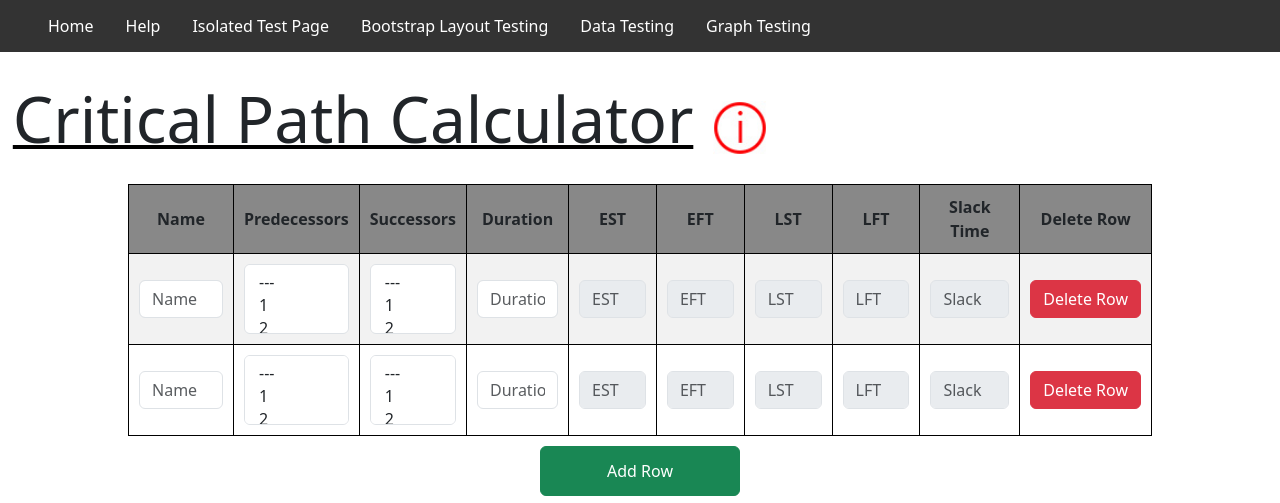
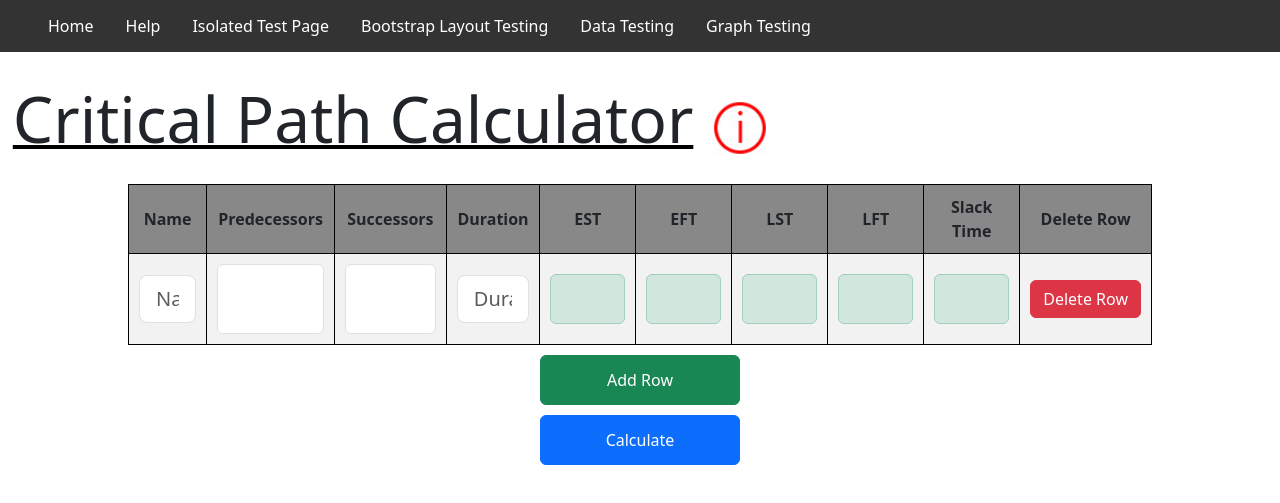
Before and after one commit to tomrosemm/Critical-Path-Calculator, a plain HTML site: page index.html in a window 1280 px wide. Shown: the top 503 px of the page. Drawn offline with nearby package versions, Linux system fonts and the light colour scheme.

Commit message:
table finishing up some nudging, making global

```diff
--- a/index.html
+++ b/index.html
@@ -47,73 +47,40 @@
         <div class="scrollATable">
             <table class="possibleInputTable" id="myTable">
                 <tr>
-                    <th>Name</th>
-                    <th>Predecessors</th>
-                    <th>Successors</th>
-                    <th>Duration</th>
-                    <th>EST</th>
-                    <th>EFT</th>
-                    <th>LST</th>
-                    <th>LFT</th>
-                    <th>Slack Time</th>
-                    <th>Delete Row</th>
+                    <th style="width: 14%;">Name</th>
+                    <th style="width: 14%;">Predecessors</th>
+                    <th style="width: 14%;">Successors</th>
+                    <th style="width: 10%;">Duration</th>
+                    <th style="width: 8%;">EST</th>
+                    <th style="width: 8%;">EFT</th>
+                    <th style="width: 8%;">LST</th>
+                    <th style="width: 8%;">LFT</th>
+                    <th style="width: 8%;">Slack Time</th>
+                    <th style="width: 8%;">Delete Row</th>
                 </tr>
                 <tr>
                     <td>
-                        <input type="text" article class="form-control" placeholder="Name">
+                        <input type="text" class="form-control form-control-lg name-input" placeholder="Name" size="15">
                     </td>
                     <td>
-                        <select class="form-select presuc-input" multiple>
-                            <option>---</option>
-                            <option>1</option>
-                            <option>2</option>
-                            <option>3</option>
+                        <select class="form-select presuc-input predecessor" name="predecessors[]" placeholder="Predecessors" multiple="MULTIPLE">
+                            <option></option>
                         </select>
                     </td>
                     <td>
-                        <select class="form-select presuc-input" multiple>
-                            <option>---</option>
-                            <option>1</option>
-                            <option>2</option>
-                            <option>3</option>
+                        <select class="form-select presuc-input successor" name="successors[]" placeholder="Successors" multiple="MULTIPLE">
+                            <option></option>
                         </select>
                     </td>
-                    <td><input type="text" class="form-control" placeholder="Duration" size="6"></td>
-                    <td><input type="text" class="form-control" placeholder="EST" disabled></td>
-                    <td><input type="text" class="form-control" placeholder="EFT" disabled></td>
-                    <td><input type="text" class="form-control" placeholder="LST" disabled></td>
-                    <td><input type="text" class="form-control" placeholder="LFT" disabled></td>
-                    <td><input type="text" class="form-control" placeholder="Slack" disabled></td>
-                    <td><input type="button" class="btn btn-danger" value="Delete Row" onclick="deleteRow(this)"></td>
+                    <td><input type="text" class="form-control form-control-lg" placeholder="Duration" size="7"></td>
+                    <td><div class="alert alert-success" style="margin:auto; width: 75px; height: 50px"></td>
+                    <td><div class="alert alert-success" style="margin:auto; width: 75px; height: 50px"></td>
+                    <td><div class="alert alert-success" style="margin:auto; width: 75px; height: 50px"></td>
+                    <td><div class="alert alert-success" style="margin:auto; width: 75px; height: 50px"></td>
+                    <td><div class="alert alert-success" style="margin:auto; width: 75px; height: 50px"></td>
+                    <td><input type="button" class="btn btn-danger" value="Delete Row" onclick="deleteRow(this)"></td> <!--deleteLogic(this)-->
                 </tr>
-                <tr>
-                    <td>
-                        <input type="text" article class="form-control" placeholder="Name">
-                    </td>
-                    <td>
-                        <select class="form-select presuc-input" multiple>
-                            <option>---</option>
-                            <option>1</option>
-                            <option>2</option>
-                            <option>3</option>
-                        </select>
-                    </td>
-                    <td>
-                        <select class="form-select presuc-input" multiple>
-                            <option>---</option>
-                            <option>1</option>
-                            <option>2</option>
-                            <option>3</option>
-                        </select>
-                    </td>
-                    <td><input type="text" class="form-control" placeholder="Duration" size="6"></td>
-                    <td><input type="text" class="form-control" placeholder="EST" disabled></td>
-                    <td><input type="text" class="form-control" placeholder="EFT" disabled></td>
-                    <td><input type="text" class="form-control" placeholder="LST" disabled></td>
-                    <td><input type="text" class="form-control" placeholder="LFT" disabled></td>
-                    <td><input type="text" class="form-control" placeholder="Slack" disabled></td>
-                    <td><input type="button" class="btn btn-danger" value="Delete Row" onclick="deleteRow(this)"></td>
-                </tr>
+
 
             </table>
 
```
Also changed, not shown: _data_testing.html (+10 -10 lines), _graph_testing.html (+23 -56 lines).
